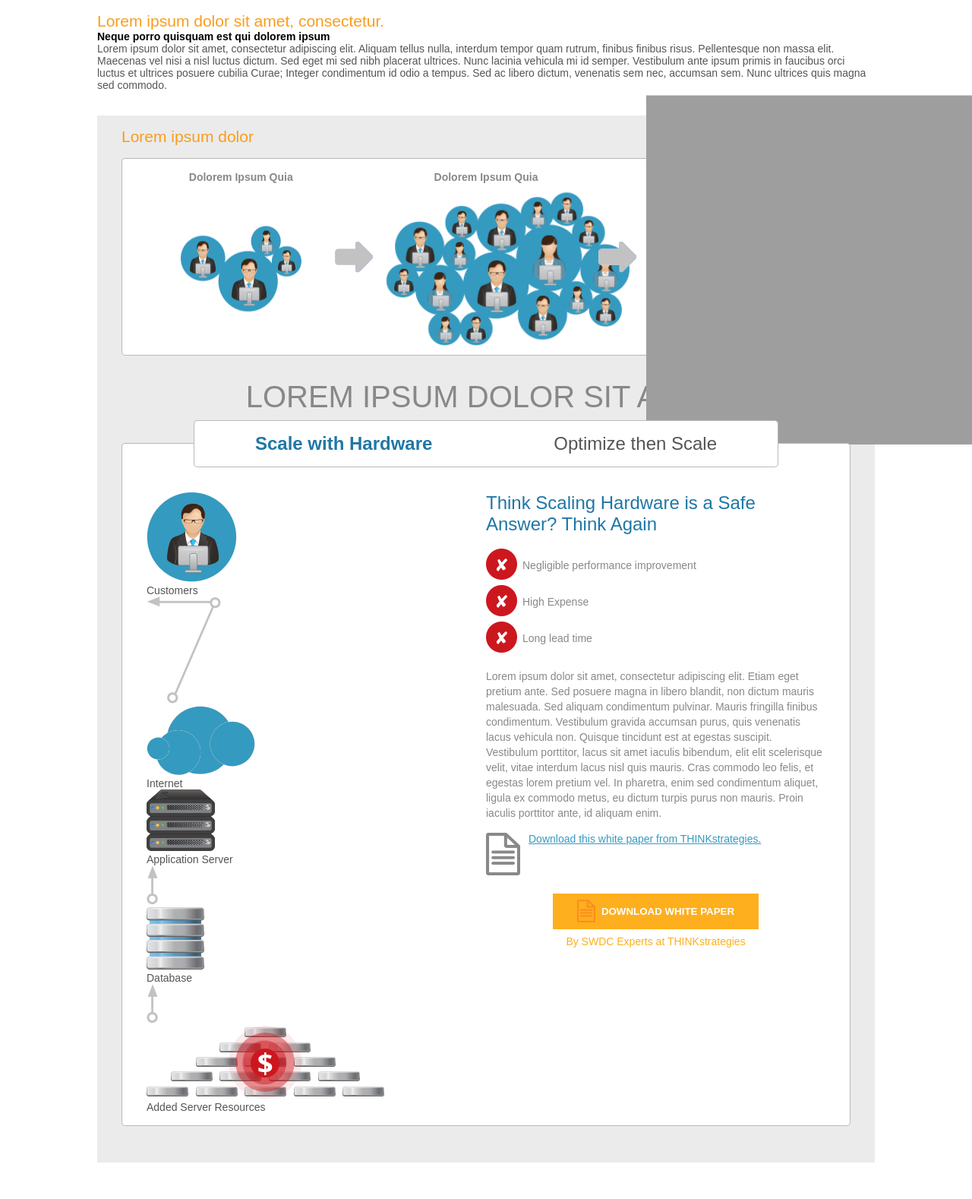
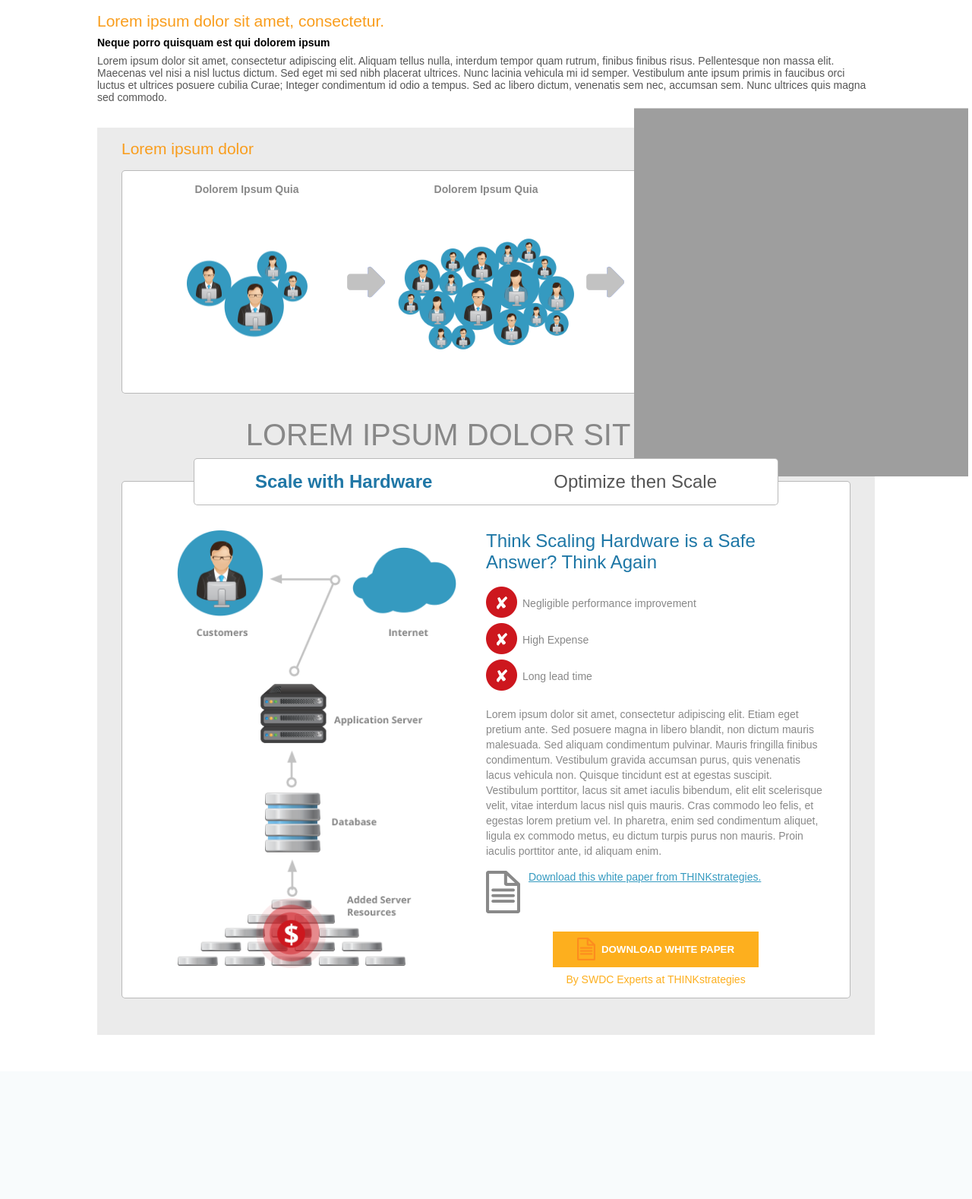
Before and after one commit to carloso0996/Test_GAP, a PHP site: page / in a window 1280 px wide. Shown: the part 77-1655 px from the top of the page at 76% size. After the commit the page ends 1439 px from the top, so only its background shows below. Run offline with PHP 8.4, Linux system fonts and the light colour scheme; grey boxes are pictures that could not be loaded.

Commit message:
last changes in for responsive

```diff
--- a/css/custom.css
+++ b/css/custom.css
@@ -93,11 +93,32 @@ p {
 
 .diagramUpper b {
     color: #888;
+    display: block;
+}
+
+.upperText{
+    position: relative;
+}
+
+.upperText h2 {
+    padding-bottom: .5rem;
+}
+
+.upperText p{
+    padding-top: .5rem;
 }
 
 .greyArrowNext {
     position: relative;
     margin: auto;
+}
+
+.diagramHardware img {
+    position: relative;
+    left: 50%;
+    transform: translateX(-50%);
+    max-width: 23rem;
+    width: 90%;
 }
 
 .diagramUpper div:first-child img,
@@ -108,7 +129,8 @@ p {
 }
 
 #rapidGrowthImg{
-    height: 90%;
+    width: 100%;
+    max-width: 20rem;
 }
 
 .blueNumbersList {
@@ -119,7 +141,7 @@ p {
 
 .blueNumbersList p {
     position: relative;
-    padding: .5rem 0;
+    padding: 1rem 0;
     text-align: left;
     font-size: 12px;
     color: #888888;
@@ -178,6 +200,7 @@ p {
 
 .hardwareOptionContainer > div{
     width: 50%;
+    position: relative;
 }
 
 .scalableTextSection p{
@@ -208,6 +231,7 @@ p {
     display: block;
     color: #359ac0;
     left: 3.5rem;
+    width: 80%;
 }
 
 .downloadLink:before {
--- a/index.html
+++ b/index.html
@@ -24,24 +24,26 @@
     </header>
 
     <div class="content">
-       <h2 class="orangeText">Lorem ipsum dolor sit amet, consectetur.</h2>
-       <b>Neque porro quisquam est qui dolorem ipsum</b>
-       <p>Lorem ipsum dolor sit amet, consectetur adipiscing elit. Aliquam tellus nulla, interdum tempor quam rutrum, finibus finibus risus. Pellentesque non massa elit. Maecenas vel nisi a nisl luctus dictum. Sed eget mi sed nibh placerat ultrices. Nunc lacinia vehicula mi id semper. Vestibulum ante ipsum primis in faucibus orci luctus et ultrices posuere cubilia Curae; Integer condimentum id odio a tempus. Sed ac libero dictum, venenatis sem nec, accumsan sem. Nunc ultrices quis magna sed commodo.</p>
+        <div class="upperText">
+            <h2 class="orangeText">Lorem ipsum dolor sit amet, consectetur.</h2>
+            <b>Neque porro quisquam est qui dolorem ipsum</b>
+            <p>Lorem ipsum dolor sit amet, consectetur adipiscing elit. Aliquam tellus nulla, interdum tempor quam rutrum, finibus finibus risus. Pellentesque non massa elit. Maecenas vel nisi a nisl luctus dictum. Sed eget mi sed nibh placerat ultrices. Nunc lacinia vehicula mi id semper. Vestibulum ante ipsum primis in faucibus orci luctus et ultrices posuere cubilia Curae; Integer condimentum id odio a tempus. Sed ac libero dictum, venenatis sem nec, accumsan sem. Nunc ultrices quis magna sed commodo.</p>
+        </div>
 
        <div class="containerGrey">
            <h2 class="orangeText">Lorem ipsum dolor</h2>
            <div class="diagramUpper">
-               <div>
+               <div class="imgTextModule">
                    <b>Dolorem Ipsum Quia</b>
                    <img src="resources/early stage.png" alt="" />
                </div>
                <img src="resources/greyArrow.svg" alt="" class="greyArrowNext" />
-               <div>
+               <div class="imgTextModule">
                     <b>Dolorem Ipsum Quia</b>
                     <img id="rapidGrowthImg" src="resources/rapidGrowth.png" alt="" />
                 </div>
                 <img src="resources/greyArrow.svg" alt="" class="greyArrowNext" />
-                <div>
+                <div class="titleBullets">
                     <b>Dolorem Ipsum Quia</b>
                     <div class="blueNumbersList">
                         <p>Little visibility on how and when database performance is impacting your application</p>
@@ -57,33 +59,7 @@
            </div>
            <div class="hardwareOptionContainer">
                 <div class="diagramHardware">
-                    <div>
-                        <div class="module">
-                            <img src="/resources/customers.png" />
-                            <p>Customers</p>
-                        </div>
-                        <img src="/resources/thinArrow1.png" alt="" />
-                        <div class="module">
-                            <img src="/resources/cloud.svg" >
-                            <p>Internet</p>
-                        </div>
-                    </div>
-                    <div>
-                        <div class="module horizontal">
-                            <img src="/resources/server.png" alt="" />
-                            <p>Application Server</p>
-                        </div>
-                        <img src="/resources/thinArrow2.png" alt="" />
-                        <div class="module horizontal">
-                            <img src="/resources/database.png" alt="" />
-                            <p>Database</p>
-                        </div>
-                        <img src="/resources/thinArrow2.png" alt="" />
-                        <div class="module horizontal">
-                            <img src="/resources/addedServer.png" alt="" />
-                            <p>Added Server Resources</p>
-                        </div>
-                    </div>
+                    <img src="/resources/infographic.png" />
                 </div>
                 <div class="scalableTextSection">
                     <h3 class="blueText">Think Scaling Hardware is a Safe Answer? Think Again</h3>
@@ -105,7 +81,6 @@
     </div>
 
 
+</body>
 
-  <script src="js/scripts.js"></script>
-</body>
 </html>
```
Also changed, not shown: css/responsive.css (+58 -16 lines), resources/infographic.png (added).
